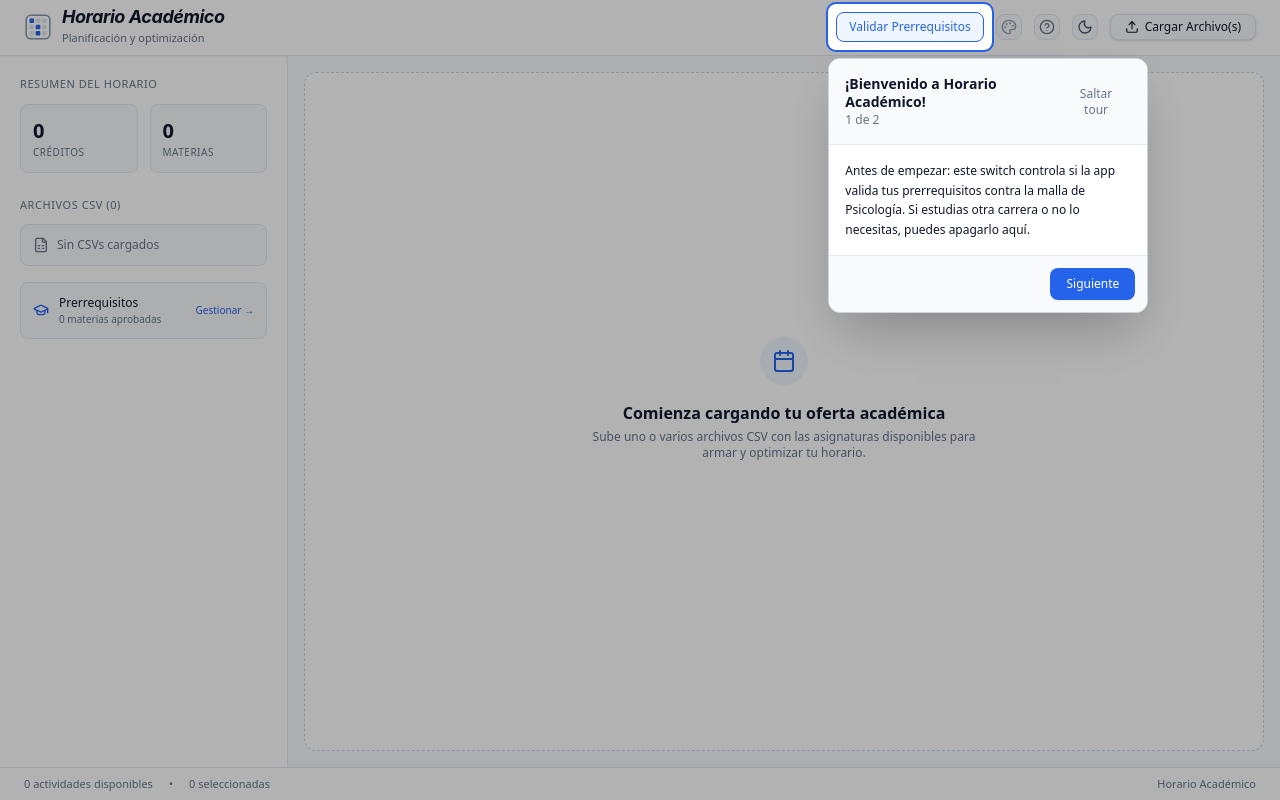
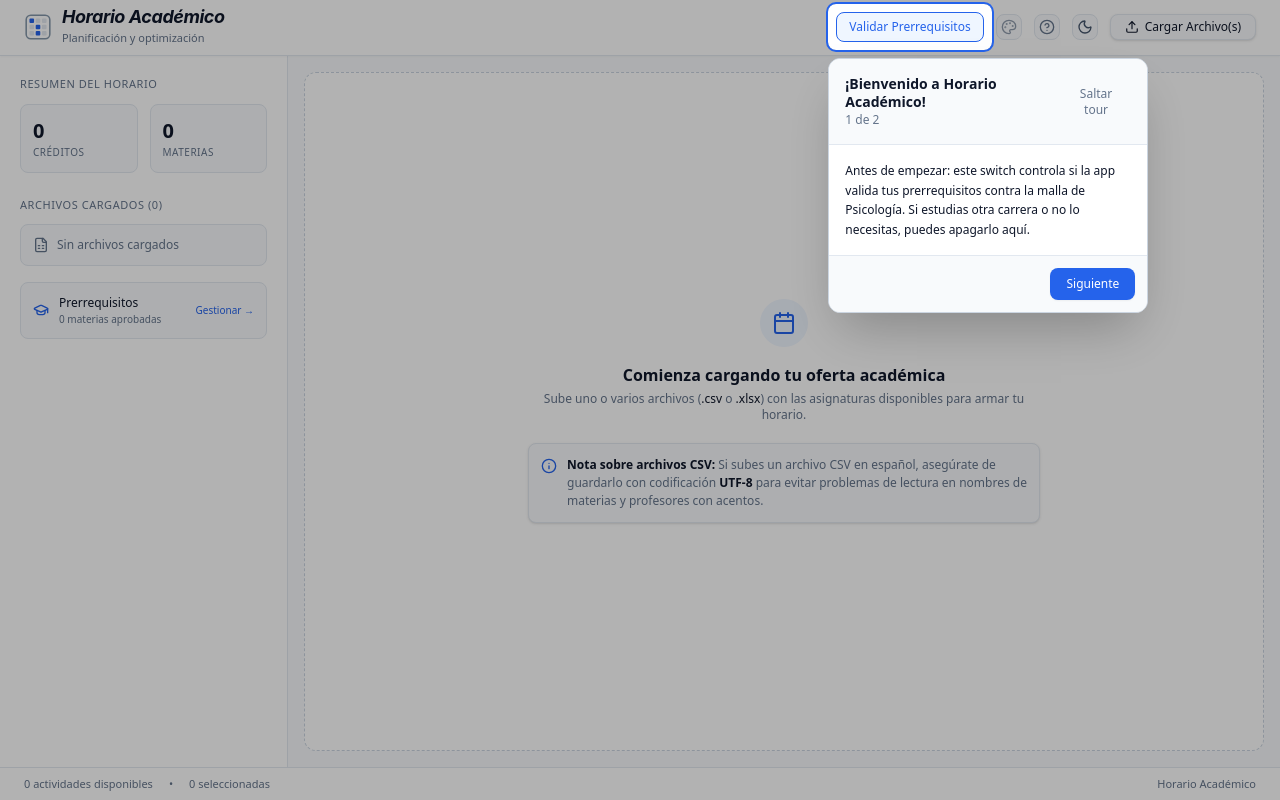
Before and after one commit to SirdonWong/Horario-Interactivo, a React (Vite) app: page / in a window 1280 px wide. Built offline with nearby package versions, Linux system fonts and the light colour scheme.

Commit message:
Precisión sobre los archivos permitidos

```diff
--- a/src/App.tsx
+++ b/src/App.tsx
@@ -8,7 +8,7 @@ const ColumnMappingDialog = React.lazy(() =>
   )
 );
 import { ExcelSheetDialog } from './components/ExcelSheetDialog';
-import { Download, FileSpreadsheet, Trash2, Sun, Moon, Calendar as CalendarIcon, RotateCcw, AlertTriangle, Loader2, Menu, X, GraduationCap, Palette, HelpCircle } from 'lucide-react';
+import { Download, FileSpreadsheet, Trash2, Sun, Moon, Calendar as CalendarIcon, RotateCcw, AlertTriangle, Loader2, Menu, X, GraduationCap, Palette, HelpCircle, Info } from 'lucide-react';
 import { TourOrchestrator } from './components/TourOrchestrator';
 
 import { loadFromStorage, saveToStorage } from './utils/storage';
@@ -265,8 +265,8 @@ export default function App() {
         );
       }
     } catch (err: any) {
-      console.error('Error processing CSV after mapping', err);
-      setCsvUploadError(err.message || 'Hubo un error al procesar el archivo CSV.');
+      console.error('Error processing file after mapping', err);
+      setCsvUploadError(err.message || 'Hubo un error al procesar el archivo.');
     }
   };
 
@@ -280,7 +280,7 @@ export default function App() {
     setConfirmState({
       isOpen: true,
       title: `¿Eliminar "${fileName}"?`,
-      message: `Se eliminarán las materias asociadas a este archivo CSV de tu oferta disponible.`,
+      message: `Se eliminarán las materias asociadas a este archivo de tu oferta disponible.`,
       variant: 'danger',
       onConfirm: () => {
         setAvailableActivities(prev => prev.filter(a => a.sourceFile !== fileName));
@@ -315,7 +315,7 @@ export default function App() {
   const handleClearData = () => {
     setConfirmState({
       isOpen: true,
-      title: '¿Limpiar Todo el Calendario y CSVs?',
+      title: '¿Limpiar Todo el Calendario y Archivos Cargados?',
       message: 'Se eliminarán todas las asignaturas cargadas y selecciones de tu sesión actual.',
       variant: 'danger',
       onConfirm: () => {
@@ -684,7 +684,7 @@ export default function App() {
             <div>
               <div className="flex items-center justify-between mb-2.5">
                 <h3 className="text-[11px] font-medium text-[var(--text-muted)] uppercase tracking-wider">
-                  Archivos CSV ({loadedFiles.length})
+                  Archivos cargados ({loadedFiles.length})
                 </h3>
                 {loadedFiles.length > 0 && (
                   <button
@@ -727,7 +727,7 @@ export default function App() {
               ) : (
                 <div className="text-xs text-[var(--text-muted)] bg-[var(--bg-app)] border border-[var(--border-subtle)] p-3 rounded-lg flex items-center space-x-2">
                   <FileSpreadsheet className="w-4 h-4 shrink-0" />
-                  <span>Sin CSVs cargados</span>
+                  <span>Sin archivos cargados</span>
                 </div>
               )}
 
@@ -792,9 +792,15 @@ export default function App() {
               <h3 className="text-base font-semibold text-[var(--text-main)] mb-1">
                 Comienza cargando tu oferta académica
               </h3>
-              <p className="text-xs text-[var(--text-muted)] max-w-sm mb-6">
-                Sube uno o varios archivos CSV con las asignaturas disponibles para armar y optimizar tu horario.
+              <p className="text-xs text-[var(--text-muted)] max-w-md sm:max-w-lg mb-5">
+                Sube uno o varios archivos (<span className="font-medium text-[var(--text-main)]">.csv</span> o <span className="font-medium text-[var(--text-main)]">.xlsx</span>) con las asignaturas disponibles para armar tu horario.
               </p>
+              <div className="bg-[var(--bg-app)] border border-[var(--border-subtle)] rounded-lg p-3 max-w-md sm:max-w-lg text-left flex items-start space-x-2.5 text-xs text-[var(--text-muted)] shadow-sm">
+                <Info className="w-4 h-4 text-[var(--color-primary)] shrink-0 mt-0.5" />
+                <p className="leading-normal">
+                  <strong className="font-semibold text-[var(--text-main)]">Nota sobre archivos CSV:</strong> Si subes un archivo CSV en español, asegúrate de guardarlo con codificación <span className="font-semibold text-[var(--text-main)]">UTF-8</span> para evitar problemas de lectura en nombres de materias y profesores con acentos.
+                </p>
+              </div>
             </div>
           ) : (
             <Calendar
--- a/src/components/SubjectSelectionModal.tsx
+++ b/src/components/SubjectSelectionModal.tsx
@@ -132,7 +132,7 @@ export function SubjectSelectionModal({
                   <Search className="w-5 h-5 text-[var(--text-muted)]" />
                 </div>
                 <p className="text-sm font-medium text-[var(--text-main)]">No se encontraron materias</p>
-                <p className="text-xs text-[var(--text-muted)] mt-1 max-w-xs">Intenta con otra búsqueda o asegúrate de haber cargado el CSV correspondiente.</p>
+                <p className="text-xs text-[var(--text-muted)] mt-1 max-w-xs">Intenta con otra búsqueda o asegúrate de haber cargado el archivo correspondiente.</p>
               </div>
             ) : (
               filteredActivities.map((activity) => {
--- a/src/components/Uploader.tsx
+++ b/src/components/Uploader.tsx
@@ -160,7 +160,7 @@ export async function processCsvFiles(
       }
     }
   } catch (err: any) {
-    console.error("Error parsing CSV", err);
-    onError(err.message || "Hubo un error al procesar el archivo CSV.");
+    console.error("Error parsing file", err);
+    onError(err.message || "Hubo un error al procesar el archivo.");
   }
 }
```
